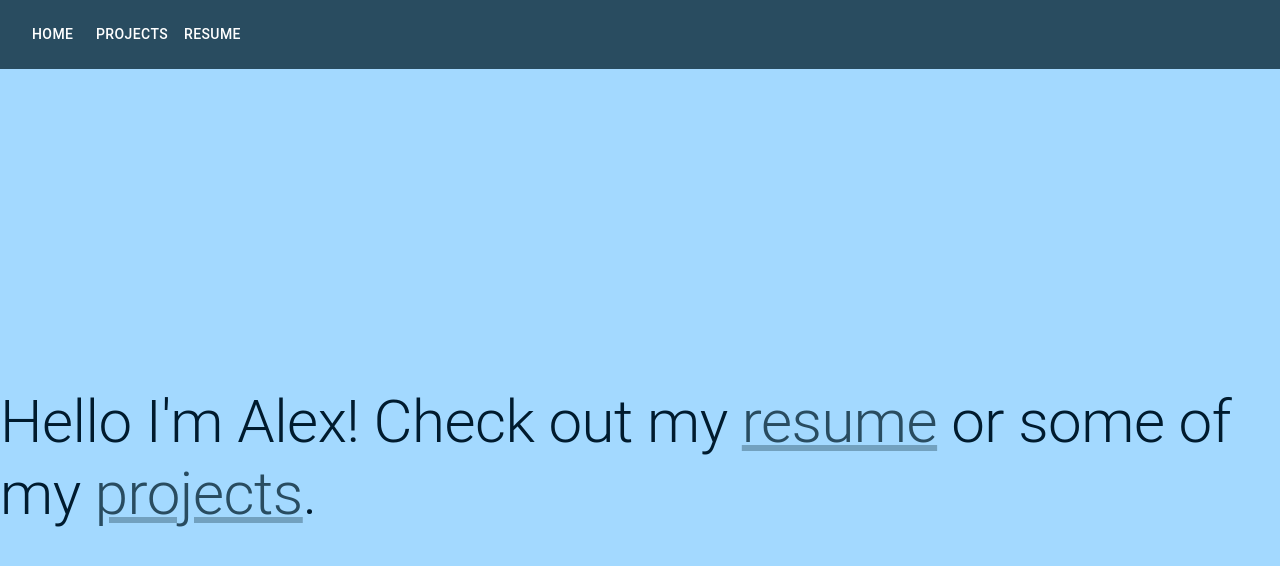
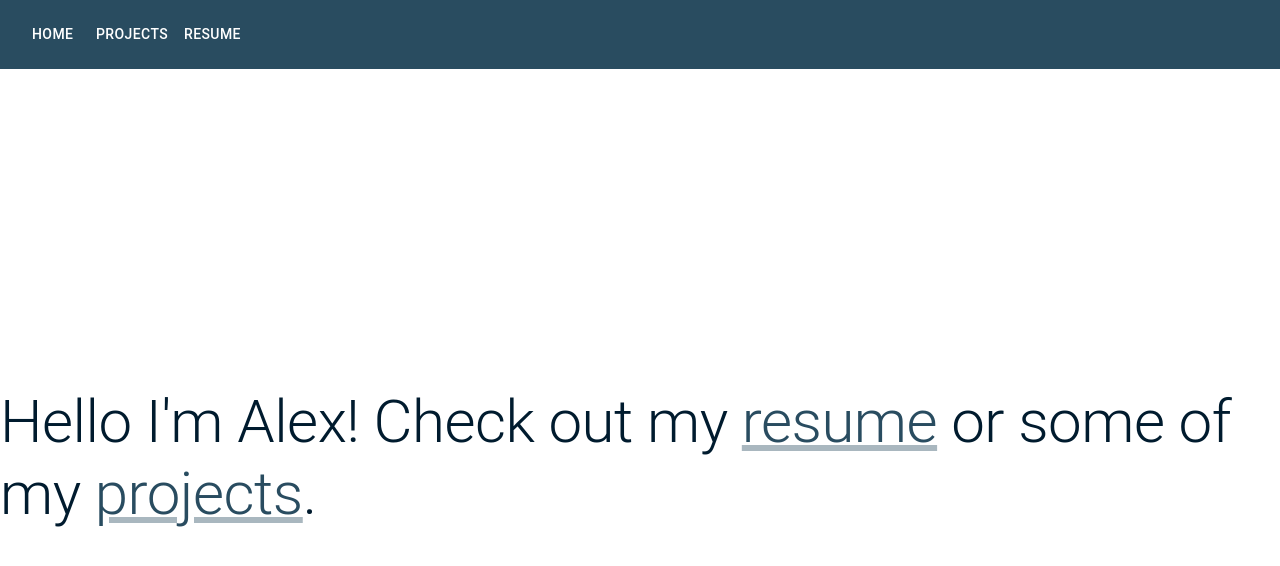
Before and after one commit to lalexgap/website, a React (Vite) app: page / in a window 1280 px wide. Shown: the top 566 px of the page. Built offline with nearby package versions, Linux system fonts and the light colour scheme.

Commit message:
switch to white bg

```diff
--- a/src/theme.ts
+++ b/src/theme.ts
@@ -10,7 +10,7 @@ const theme = createTheme({
     },
 
     background: {
-        default: '#A3D9FF',
+        default: '#ffffff',
 
         },
         text:{
```
